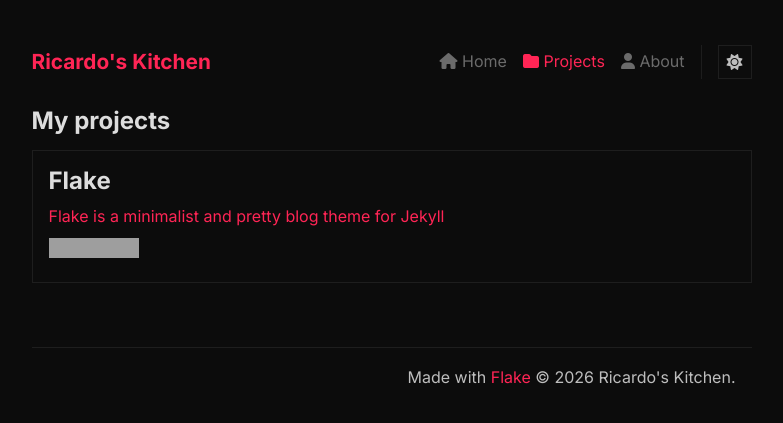
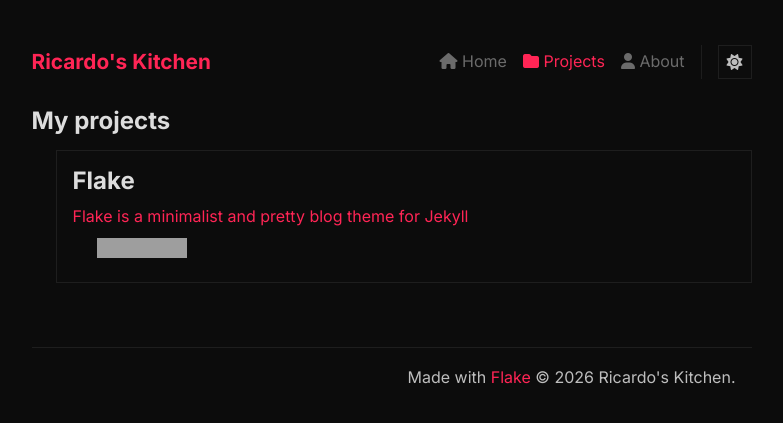
Before and after one commit to astreuw/astreuw.github.io, a Jekyll site: the page built from projects.html, in a window 1280 px wide. Shown: the top 423 px of the page, without its empty margins (241-1024 px from the left). Built offline with Jekyll 4.4.1, drawn with Linux system fonts in a browser that asks for light colours; grey boxes are pictures that could not be loaded.

Commit message:
Fix ul spacing

```diff
--- a/_sass/post.scss
+++ b/_sass/post.scss
@@ -29,10 +29,6 @@
     margin-top: 2rem;
   }
 
-  ul, ol {
-    margin-left: 2rem;
-  }
-
   blockquote {
     border-left: 1px solid var(--text-color);
     padding-left: 1rem;
--- a/_sass/project.scss
+++ b/_sass/project.scss
@@ -0,0 +1,3 @@
+ul, ol {
+  margin-left: 1.5rem;
+}
```
